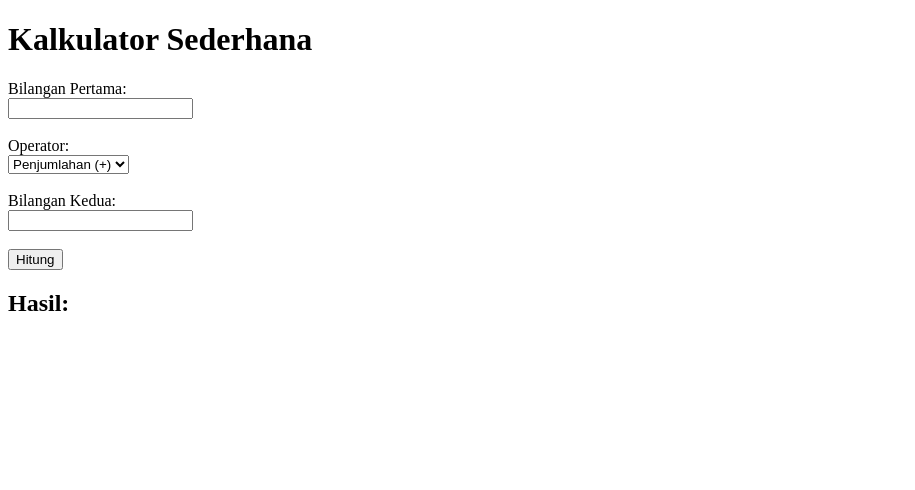
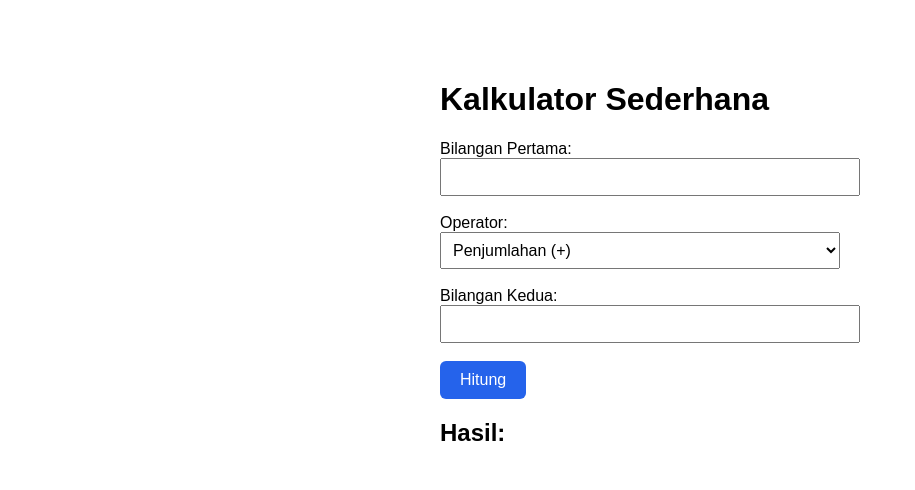
Before and after one commit to fitrihelviana119/helvianafitri, a plain HTML site: page index.html in a window 1280 px wide. Shown: the whole page, without its empty margins (0-915 px from the left). Drawn offline with Linux system fonts and the light colour scheme.

Commit message:
index.html
Added CSS styles for layout and form elements.

```diff
--- a/index.html
+++ b/index.html
@@ -4,7 +4,33 @@
   <meta charset="UTF-8">
   <meta name="viewport" content="width=device-width, initial-scale=1.0">
   <title>Kalkulator Sederhana</title>
-</head>
+  <head>
+  <meta charset="UTF-8">
+  <meta name="viewport" content="width=device-width, initial-scale=1.0">
+  <title>Kalkulator Sederhana</title>
+
+  <style>
+    body {
+      font-family: Arial, sans-serif;
+      max-width: 400px;
+      margin: 40px auto;
+      padding: 20px;
+    }
+    input, select {
+      width: 100%;
+      padding: 8px;
+      font-size: 16px;
+    }
+    button {
+      padding: 10px 20px;
+      font-size: 16px;
+      background: #2563eb;
+      color: white;
+      border: none;
+      border-radius: 6px;
+    }
+  </style>
+  </head>
 <body>
 
   <h1>Kalkulator Sederhana</h1>
```
